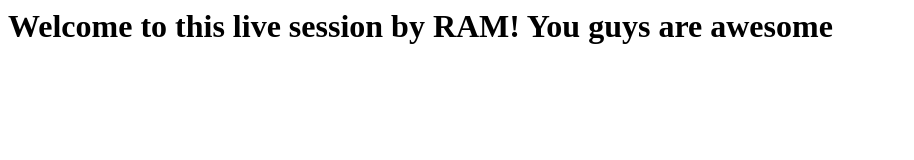
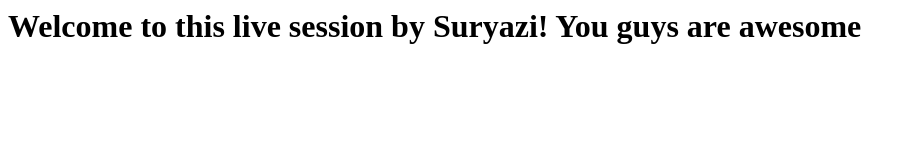
Before and after one commit to suryazi/sample-project, a plain HTML site: page index.html in a window 1280 px wide. Shown: the whole page, without its empty margins (0-914 px from the left). Drawn offline with Linux system fonts and the light colour scheme.

Commit message:
Update index.html

```diff
--- a/index.html
+++ b/index.html
@@ -1,5 +1,5 @@
 <html>
 <body>
-<h1> Welcome to this live session by RAM! You guys are awesome</h1>
+<h1> Welcome to this live session by Suryazi! You guys are awesome</h1>
 </body>
 </html>
```
